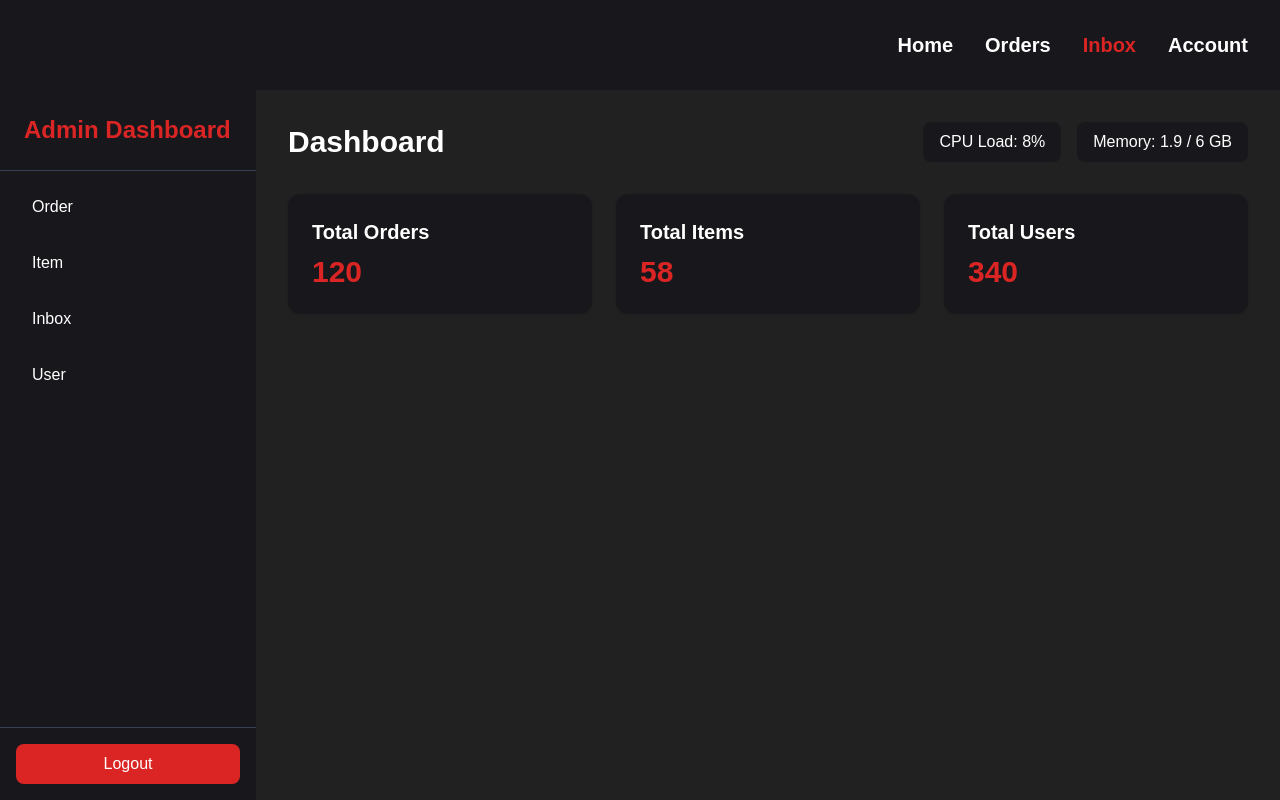
After one commit to ArselAdy283/EMYU-STORE, a PHP site: page /admin.php in a window 1280 px wide. The commit adds this page. Run offline with PHP 8.4, Linux system fonts and the light colour scheme; some web fonts are replaced.

Commit message:
menambahkan dasboard admin

```diff
--- /dev/null
+++ b/src/admin.php
@@ -0,0 +1,110 @@
+<!DOCTYPE html>
+<html lang="en">
+
+<head>
+  <meta charset="UTF-8">
+  <meta name="viewport" content="width=device-width, initial-scale=1.0">
+  <title>Admin - Dashboard</title>
+  <link href="./output.css" rel="stylesheet">
+  <style>
+    @font-face {
+      font-family: 'Montserrat';
+      src: url('/assets/fonts/Montserrat-Regular.ttf') format('truetype');
+      font-weight: 400;
+      font-style: normal;
+    }
+
+    @font-face {
+      font-family: 'Montserrat';
+      src: url('/assets/fonts/Montserrat-SemiBold.ttf') format('truetype');
+      font-weight: 600;
+      font-style: normal;
+    }
+
+    @font-face {
+      font-family: 'Montserrat';
+      src: url('/assets/fonts/Montserrat-Bold.ttf') format('truetype');
+      font-weight: 700;
+      font-style: normal;
+    }
+
+    body {
+      font-family: 'Montserrat', sans-serif;
+      background-attachment: fixed;
+      min-height: 100vh;
+      color: white;
+    }
+  </style>
+</head>
+
+<body class="bg-[color:#212121] overflow-x-hidden overflow-y-scroll">
+
+  <!-- NAVBAR -->
+  <nav id="navbar" class="flex justify-between items-center px-8 py-5
+            sticky top-0 z-50 transition-all duration-500 bg-[color:#18181c]">
+    <div class="flex items-center space-x-8 h-[50px]">
+      <div class="w-[80px] h-[80px]"></div>
+      <div class="w-[80px] h-[80px]"></div>
+      <div class="w-[80px] h-[80px]"></div>
+    </div>
+    <ul class="flex space-x-8 text-xl font-semibold text-white">
+      <li><a href="index.php" class="hover:text-[#db2525] transition">Home</a></li>
+      <li><a href="orders.php" class="hover:text-[#db2525] transition">Orders</a></li>
+      <li><a href="#" class="text-[#db2525]">Inbox</a></li>
+      <li><a href="account.php" class="hover:text-[#db2525] transition">Account</a></li>
+    </ul>
+  </nav>
+
+  <!-- LAYOUT: SIDEBAR + MAIN -->
+  <div class="flex">
+
+    <!-- SIDEBAR -->
+    <aside class="w-64 bg-[color:#18181c] h-[calc(100vh-90px)] sticky top-[80px] flex flex-col">
+      <div class="p-6 text-2xl font-bold text-[#db2525] border-b border-gray-700">
+        Admin Dashboard
+      </div>
+      <nav class="flex-1 p-4 space-y-4">
+        <a href="admin.php?page=order" class="block py-2 px-4 rounded-lg hover:bg-[#db2525] hover:text-white transition">Order</a>
+        <a href="admin.php?page=item" class="block py-2 px-4 rounded-lg hover:bg-[#db2525] hover:text-white transition">Item</a>
+        <a href="admin.php?page=inbox" class="block py-2 px-4 rounded-lg hover:bg-[#db2525] hover:text-white transition">Inbox</a>
+        <a href="admin.php?page=user" class="block py-2 px-4 rounded-lg hover:bg-[#db2525] hover:text-white transition">User</a>
+      </nav>
+      <div class="p-4 border-t border-gray-700">
+        <button class="w-full py-2 bg-[#db2525] rounded-lg hover:bg-red-700 transition">
+          Logout
+        </button>
+      </div>
+    </aside>
+
+    <!-- MAIN CONTENT -->
+    <main class="flex-1 p-8">
+      <header class="flex justify-between items-center mb-8">
+        <h1 class="text-3xl font-bold">Dashboard</h1>
+        <div class="flex space-x-4">
+          <div class="px-4 py-2 bg-[#18181c] rounded-lg">CPU Load: 8%</div>
+          <div class="px-4 py-2 bg-[#18181c] rounded-lg">Memory: 1.9 / 6 GB</div>
+        </div>
+      </header>
+
+      <!-- Example Content -->
+      <section class="grid grid-cols-3 gap-6">
+        <div class="bg-[#18181c] rounded-xl shadow p-6">
+          <h2 class="text-xl font-semibold mb-2">Total Orders</h2>
+          <p class="text-3xl font-bold text-[#db2525]">120</p>
+        </div>
+        <div class="bg-[#18181c] rounded-xl shadow p-6">
+          <h2 class="text-xl font-semibold mb-2">Total Items</h2>
+          <p class="text-3xl font-bold text-[#db2525]">58</p>
+        </div>
+        <div class="bg-[#18181c] rounded-xl shadow p-6">
+          <h2 class="text-xl font-semibold mb-2">Total Users</h2>
+          <p class="text-3xl font-bold text-[#db2525]">340</p>
+        </div>
+      </section>
+    </main>
+
+  </div>
+
+</body>
+
+</html>
--- a/src/index.php
+++ b/src/index.php
@@ -24,8 +24,8 @@
         <!-- Menu -->
         <ul class="flex space-x-8 text-xl font-semibold">
             <li><a href="index.php" class="transform transition duration-300 hover:text-[color:#ffed00]">Home</a></li>
-            <li><a href="orders_user.php" class="transform transition duration-500 hover:text-[color:#ffed00]">Orders</a></li>
-            <li><a href="#" class="transform transition duration-500 text-[color:#ffed00]">Social</a></li>
+            <li><a href="orders.php" class="transform transition duration-500 hover:text-[color:#ffed00]">Orders</a></li>
+            <li><a href="#" class="transform transition duration-500 text-[color:#ffed00]">Inbox</a></li>
             <li><a href="account.php" class="transform transition duration-500 hover:text-[color:#ffed00]">Account</a></li>
         </ul>
     </nav>
--- a/src/navbar.php
+++ b/src/navbar.php
@@ -8,10 +8,10 @@
     </div>
 
     <!-- Menu -->
-    <ul class="flex space-x-8 text-xl font-semibold">
+    <ul class="flex space-x-8 text-xl font-semibold text-white">
         <li><a href="index.php" class="hover:text-[#ffed00] transition">Home</a></li>
-        <li><a href="orders_user.php" class="hover:text-[#ffed00] transition">Orders</a></li>
-        <li><a href="#" class="text-[#ffed00]">Social</a></li>
+        <li><a href="orders.php" class="hover:text-[#ffed00] transition">Orders</a></li>
+        <li><a href="#" class="text-[#ffed00]">Inbox</a></li>
         <li><a href="account.php" class="hover:text-[#ffed00] transition">Account</a></li>
     </ul>
 </nav>
--- a/src/orders_user.php
+++ b/src/orders.php
@@ -9,7 +9,6 @@ if (!isset($_SESSION['id_user'])) {
 
 $id_user = $_SESSION['id_user'];
 
-// ambil data order user
 $stmt = $koneksi->prepare("
     SELECT o.id_order, o.tanggal, o.status,
            i.nama_item, i.jumlah_item, i.harga_item, i.icon_item,
--- a/src/output.css
+++ b/src/output.css
@@ -17,6 +17,7 @@
     --color-green-600: oklch(62.7% 0.194 149.214);
     --color-blue-400: oklch(70.7% 0.165 254.624);
     --color-gray-500: oklch(55.1% 0.027 264.364);
+    --color-gray-700: oklch(37.3% 0.034 259.733);
     --color-black: #000;
     --color-white: #fff;
     --spacing: 0.25rem;
@@ -37,6 +38,8 @@
     --text-xl--line-height: calc(1.75 / 1.25);
     --text-2xl: 1.5rem;
     --text-2xl--line-height: calc(2 / 1.5);
+    --text-3xl: 1.875rem;
+    --text-3xl--line-height: calc(2.25 / 1.875);
     --text-4xl: 2.25rem;
     --text-4xl--line-height: calc(2.5 / 2.25);
     --text-5xl: 3rem;
@@ -227,6 +230,9 @@
   .top-4 {
     top: calc(var(--spacing) * 4);
   }
+  .top-\[80px\] {
+    top: 80px;
+  }
   .right-2 {
     right: calc(var(--spacing) * 2);
   }
@@ -326,6 +305,9 @@
   .mb-4 {
     margin-bottom: calc(var(--spacing) * 4);
   }
+  .mb-8 {
+    margin-bottom: calc(var(--spacing) * 8);
+  }
   .mb-10 {
     margin-bottom: calc(var(--spacing) * 10);
   }
@@ -335,6 +317,9 @@
   .mb-\[25px\] {
     margin-bottom: 25px;
   }
+  .block {
+    display: block;
+  }
   .flex {
     display: flex;
   }
@@ -392,6 +377,21 @@
   .h-\[500px\] {
     height: 500px;
   }
+  .h-\[calc\(100vh-70px\)\] {
+    height: calc(100vh - 70px);
+  }
+  .h-\[calc\(100vh-80px\)\] {
+    height: calc(100vh - 80px);
+  }
+  .h-\[calc\(100vh-90px\)\] {
+    height: calc(100vh - 90px);
+  }
+  .h-\[calc\(100vh-100px\)\] {
+    height: calc(100vh - 100px);
+  }
+  .h-\[calc\(100vh-1000px\)\] {
+    height: calc(100vh - 1000px);
+  }
   .h-screen {
     height: 100vh;
   }
@@ -431,6 +431,9 @@
   .w-60 {
     width: calc(var(--spacing) * 60);
   }
+  .w-64 {
+    width: calc(var(--spacing) * 64);
+  }
   .w-80 {
     width: calc(var(--spacing) * 80);
   }
@@ -680,8 +632,12 @@
   .gap-6 {
     gap: calc(var(--spacing) * 6);
   }
-  .gap-10 {
-    gap: calc(var(--spacing) * 10);
+  .space-y-4 {
+    :where(& > :not(:last-child)) {
+      --tw-space-y-reverse: 0;
+      margin-block-start: calc(calc(var(--spacing) * 4) * var(--tw-space-y-reverse));
+      margin-block-end: calc(calc(var(--spacing) * 4) * calc(1 - var(--tw-space-y-reverse)));
+    }
   }
   .space-y-6 {
     :where(& > :not(:last-child)) {
@@ -697,6 +653,16 @@
       margin-block-end: calc(calc(var(--spacing) * 12) * calc(1 - var(--tw-space-y-reverse)));
     }
   }
+  .gap-x-\[10px\] {
+    column-gap: 10px;
+  }
+  .space-x-4 {
+    :where(& > :not(:last-child)) {
+      --tw-space-x-reverse: 0;
+      margin-inline-start: calc(calc(var(--spacing) * 4) * var(--tw-space-x-reverse));
+      margin-inline-end: calc(calc(var(--spacing) * 4) * calc(1 - var(--tw-space-x-reverse)));
+    }
+  }
   .space-x-6 {
     :where(& > :not(:last-child)) {
       --tw-space-x-reverse: 0;
@@ -739,24 +708,47 @@
     border-style: var(--tw-border-style);
     border-width: 1px;
   }
+  .border-t {
+    border-top-style: var(--tw-border-style);
+    border-top-width: 1px;
+  }
+  .border-b {
+    border-bottom-style: var(--tw-border-style);
+    border-bottom-width: 1px;
+  }
   .border-l {
     border-left-style: var(--tw-border-style);
     border-left-width: 1px;
   }
+  .border-gray-700 {
+    border-color: var(--color-gray-700);
+  }
   .border-white {
     border-color: var(--color-white);
   }
   .border-yellow-500 {
     border-color: var(--color-yellow-500);
   }
+  .bg-\[\#18181c\] {
+    background-color: #18181c;
+  }
+  .bg-\[\#db2525\] {
+    background-color: #db2525;
+  }
   .bg-\[\#ffed00\] {
     background-color: #ffed00;
   }
   .bg-\[color\:\#6f050c\] {
     background-color: #6f050c;
   }
+  .bg-\[color\:\#18181c\] {
+    background-color: #18181c;
+  }
   .bg-\[color\:\#70060d\] {
     background-color: #70060d;
+  }
+  .bg-\[color\:\#212121\] {
+    background-color: #212121;
   }
   .bg-black {
     background-color: var(--color-black);
@@ -904,6 +899,10 @@
     font-size: var(--text-2xl);
     line-height: var(--tw-leading, var(--text-2xl--line-height));
   }
+  .text-3xl {
+    font-size: var(--text-3xl);
+    line-height: var(--tw-leading, var(--text-3xl--line-height));
+  }
   .text-4xl {
     font-size: var(--text-4xl);
     line-height: var(--tw-leading, var(--text-4xl--line-height));
@@ -950,9 +949,15 @@
     --tw-font-weight: var(--font-weight-semibold);
     font-weight: var(--font-weight-semibold);
   }
+  .text-\[\#\#db2525\] {
+    color: ##db2525;
+  }
   .text-\[\#922\] {
     color: #922;
   }
+  .text-\[\#db2525\] {
+    color: #db2525;
+  }
   .text-\[\#ffed00\] {
     color: #ffed00;
   }
@@ -982,6 +987,10 @@
   }
   .underline {
     text-decoration-line: underline;
+  }
+  .shadow {
+    --tw-shadow: 0 1px 3px 0 var(--tw-shadow-color, rgb(0 0 0 / 0.1)), 0 1px 2px -1px var(--tw-shadow-color, rgb(0 0 0 / 0.1));
+    box-shadow: var(--tw-inset-shadow), var(--tw-inset-ring-shadow), var(--tw-ring-offset-shadow), var(--tw-ring-shadow), var(--tw-shadow);
   }
   .shadow-2xl {
     --tw-shadow: 0 25px 50px -12px var(--tw-shadow-color, rgb(0 0 0 / 0.25));
@@ -1061,6 +1070,13 @@
       }
     }
   }
+  .hover\:bg-\[\#db2525\] {
+    &:hover {
+      @media (hover: hover) {
+        background-color: #db2525;
+      }
+    }
+  }
   .hover\:bg-red-600 {
     &:hover {
       @media (hover: hover) {
@@ -1092,6 +1108,13 @@
       }
     }
   }
+  .hover\:text-\[\#db2525\] {
+    &:hover {
+      @media (hover: hover) {
+        color: #db2525;
+      }
+    }
+  }
   .hover\:text-\[\#ffed00\] {
     &:hover {
       @media (hover: hover) {
@@ -1110,6 +1133,13 @@
     &:hover {
       @media (hover: hover) {
         color: var(--color-gray-500);
+      }
+    }
+  }
+  .hover\:text-white {
+    &:hover {
+      @media (hover: hover) {
+        color: var(--color-white);
       }
     }
   }
```
Also changed, not shown: other parts of src/output.css (+37 -109 lines), src/account.php (+4 -4 lines), src/assets/tray.svg (added).
